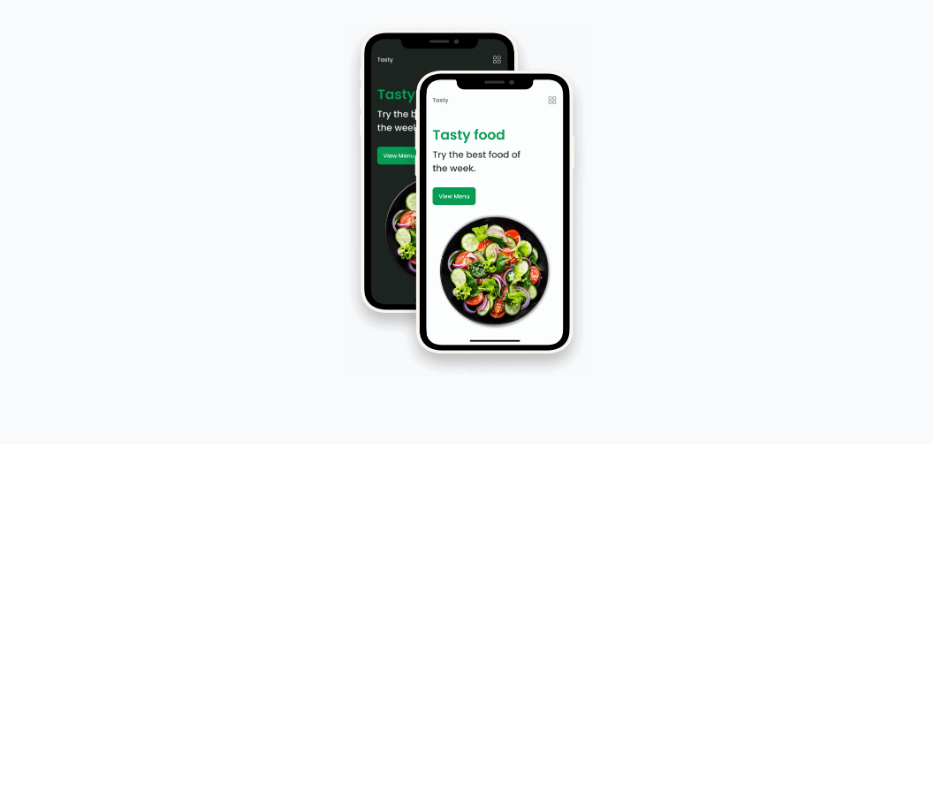
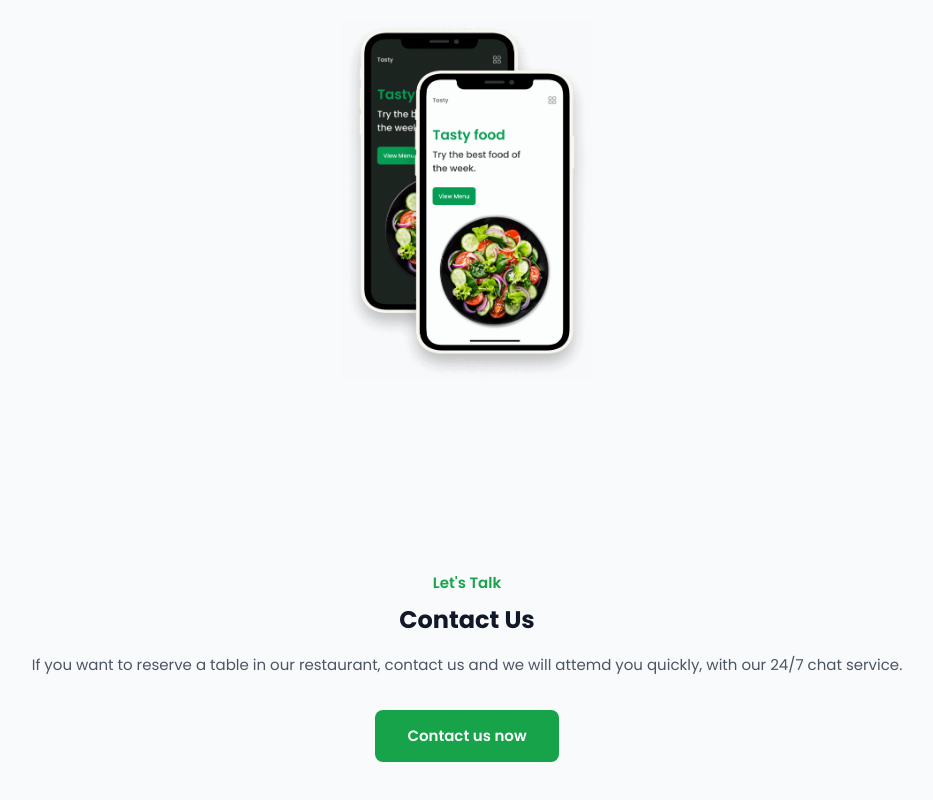
Before and after one commit to fajarfadillahh/tasty-restaurant-react-tailwind, a React (Vite) app: page / in a window 1280 px wide. Shown: the part 4123-4923 px from the top of the page, without its empty margins (173-1106 px from the left). Before the commit the page ends 4567 px from the top, so only its background shows below. Built offline with nearby package versions, Linux system fonts and the light colour scheme.

Commit message:
create Contact.jsx part of the components

```diff
--- /dev/null
+++ b/src/components/Contact.jsx
@@ -0,0 +1,24 @@
+import React from "react";
+
+import Button from "./Button";
+
+export default function Contact() {
+  return (
+    <section className="contact section">
+      <div className="contact__container container grid">
+        <div className="contact__data justify-self-center text-center">
+          <p className="contact__subtitle section-subtitle">Let's Talk</p>
+          <h1 className="contact__title section-title">Contact Us</h1>
+          <p className="contact__text section-text">
+            If you want to reserve a table in our restaurant, contact us and we
+            will attemd you quickly, with our 24/7 chat service.
+          </p>
+        </div>
+
+        <Button url="/contact-us" className="justify-self-center">
+          Contact us now
+        </Button>
+      </div>
+    </section>
+  );
+}
--- a/src/pages/Homepage.jsx
+++ b/src/pages/Homepage.jsx
@@ -6,6 +6,7 @@ import About from "../parts/Homepage/About";
 import Services from "../parts/Homepage/Services";
 import Menu from "../parts/Homepage/Menu";
 import Available from "../parts/Homepage/Available";
+import Contact from "../components/Contact";
 
 export default function Homepage() {
   return (
@@ -16,6 +17,7 @@ export default function Homepage() {
       <Services />
       <Menu />
       <Available />
+      <Contact />
     </>
   );
 }
```
